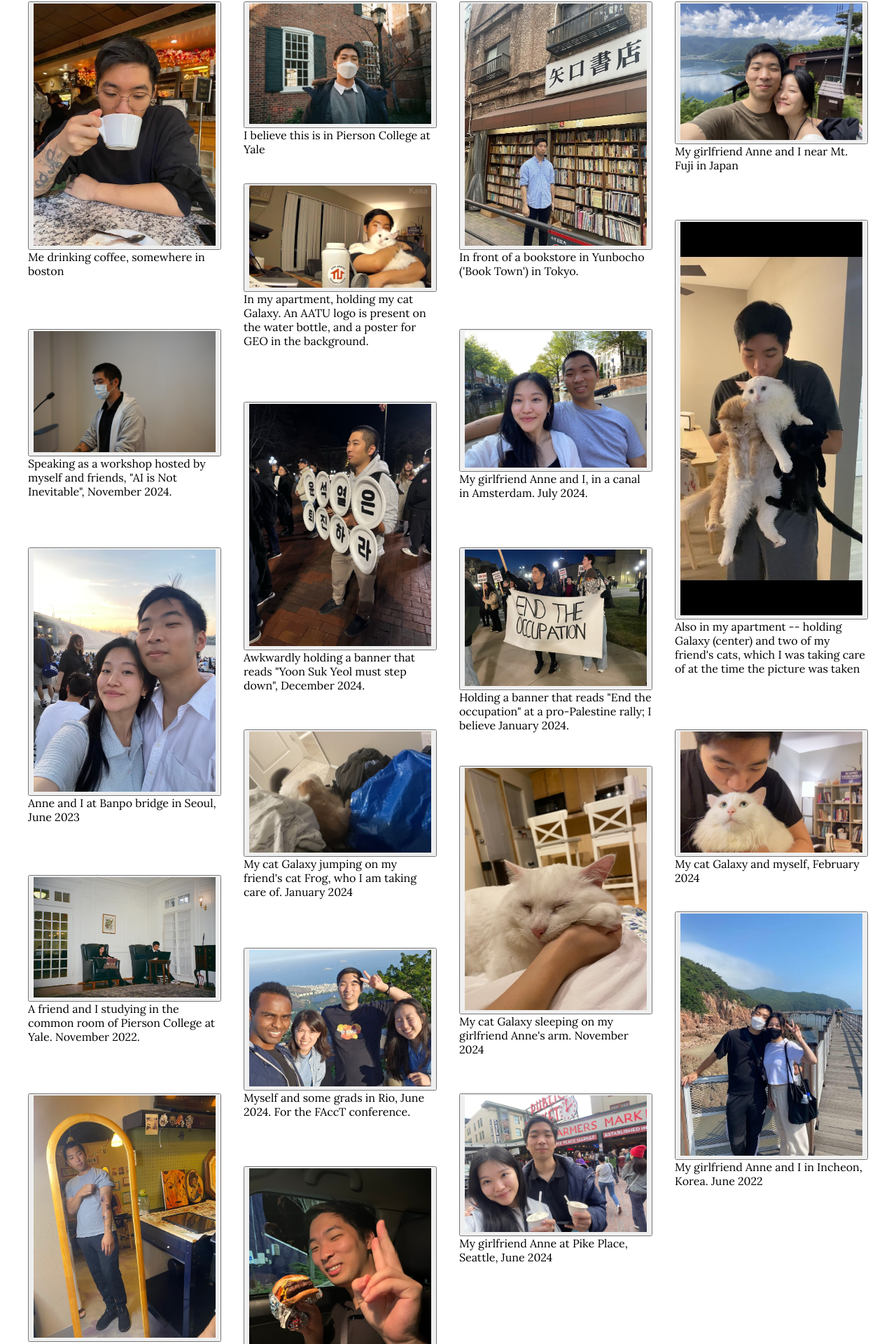
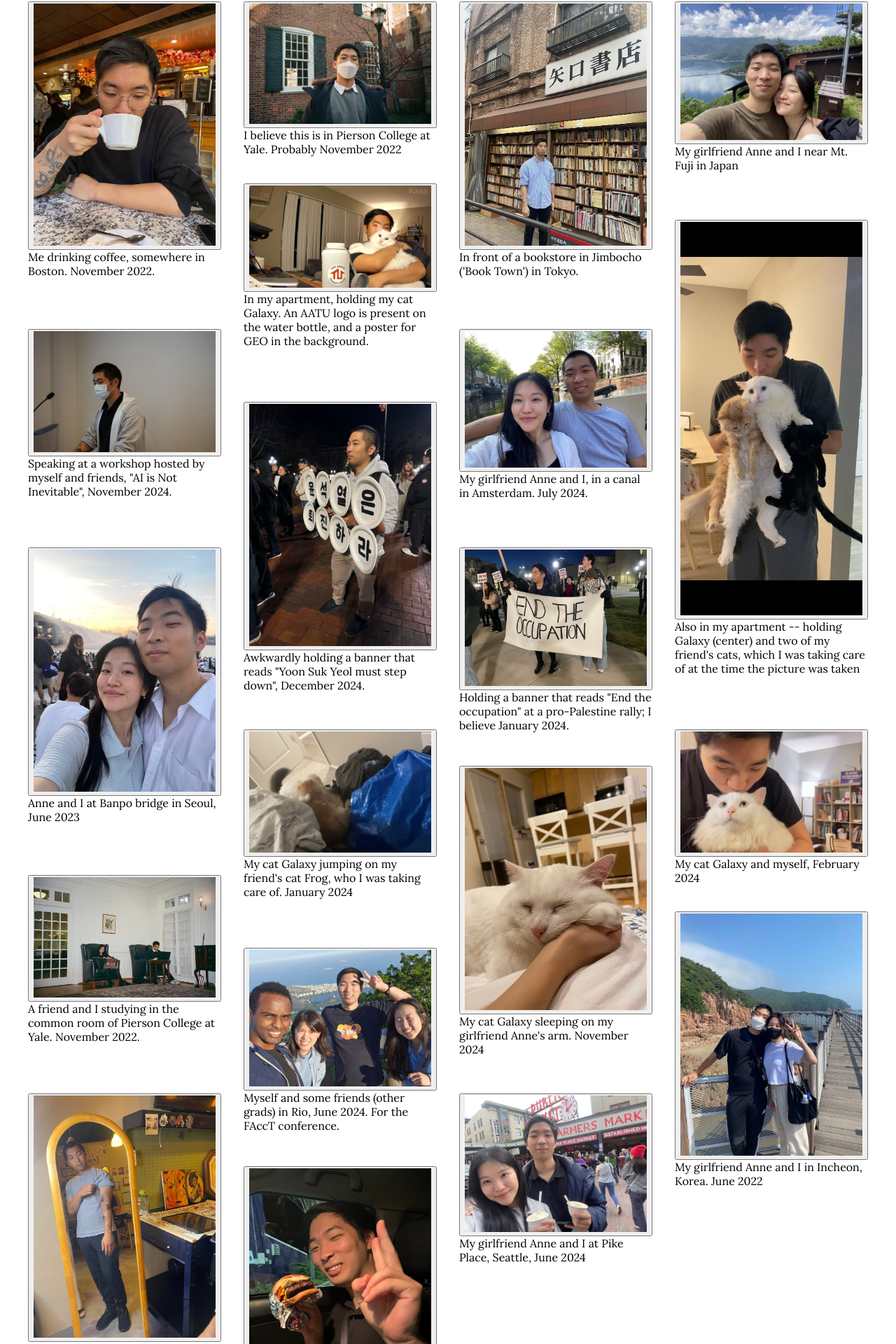
Before and after one commit to 18kimn/blog, a SvelteKit app: page /pics in a window 1280 px wide. Shown: the part 179-2099 px from the top of the page at 70% size. Built offline with nearby package versions, Linux system fonts and the light colour scheme; a web font is replaced by a local one.

Commit message:
better captions

```diff
--- a/src/routes/pics/+page.svelte
+++ b/src/routes/pics/+page.svelte
@@ -32,17 +32,18 @@
 
   const imgs = [
     {
-      caption: 'Me drinking coffee, somewhere in boston',
+      caption:
+        'Me drinking coffee, somewhere in Boston. November 2022.',
       path: img2,
     },
     {
       caption:
-        'I believe this is in Pierson College at Yale',
+        'I believe this is in Pierson College at Yale. Probably November 2022',
       path: img3,
     },
     {
       caption:
-        "In front of a bookstore in Yunbocho ('Book Town') in Tokyo.",
+        "In front of a bookstore in Jimbocho ('Book Town') in Tokyo.",
       path: img4,
     },
     {
@@ -62,7 +63,7 @@
     },
     {
       caption:
-        'Speaking as a workshop hosted by myself and friends, "AI is Not Inevitable", November 2024.',
+        'Speaking at a workshop hosted by myself and friends, "AI is Not Inevitable", November 2024.',
       path: img8,
     },
     {
@@ -87,7 +88,7 @@
     },
     {
       caption:
-        "My cat Galaxy jumping on my friend's cat Frog, who I am taking care of. January 2024",
+        "My cat Galaxy jumping on my friend's cat Frog, who I was taking care of. January 2024",
       path: img13,
     },
     {
@@ -111,7 +112,7 @@
     },
     {
       caption:
-        'Myself and some grads in Rio, June 2024. For the FAccT conference.',
+        'Myself and some friends (other grads) in Rio, June 2024. For the FAccT conference.',
       path: img18,
     },
     {
@@ -121,7 +122,7 @@
     },
     {
       caption:
-        'My girlfriend Anne at Pike Place, Seattle, June 2024',
+        'My girlfriend Anne and I at Pike Place, Seattle, June 2024',
       path: img20,
     },
     {
```
